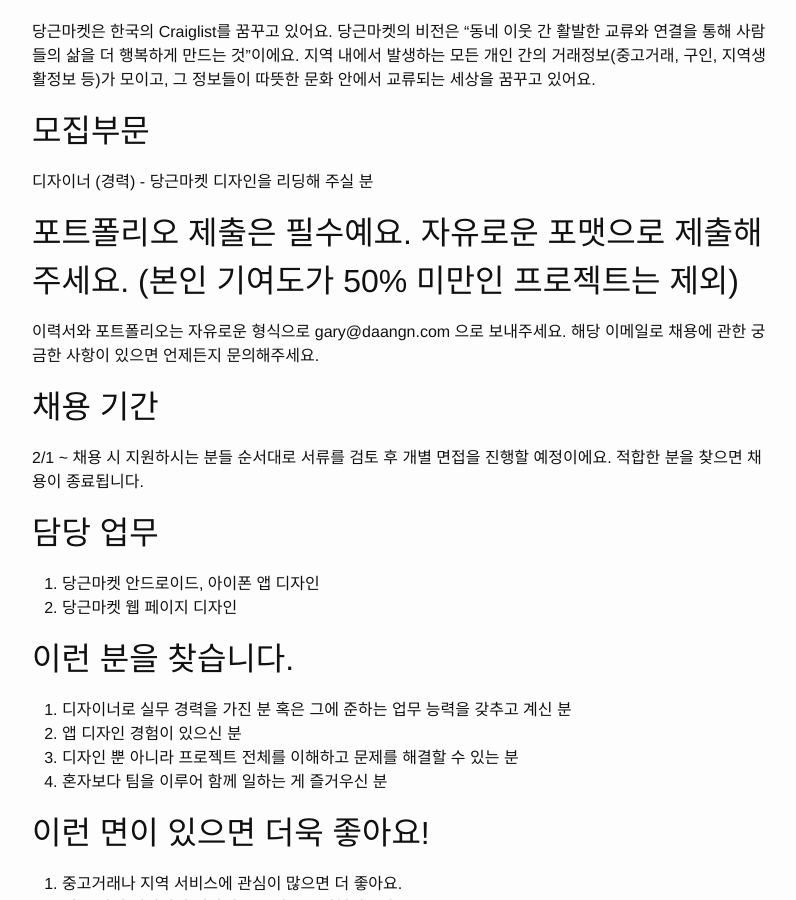
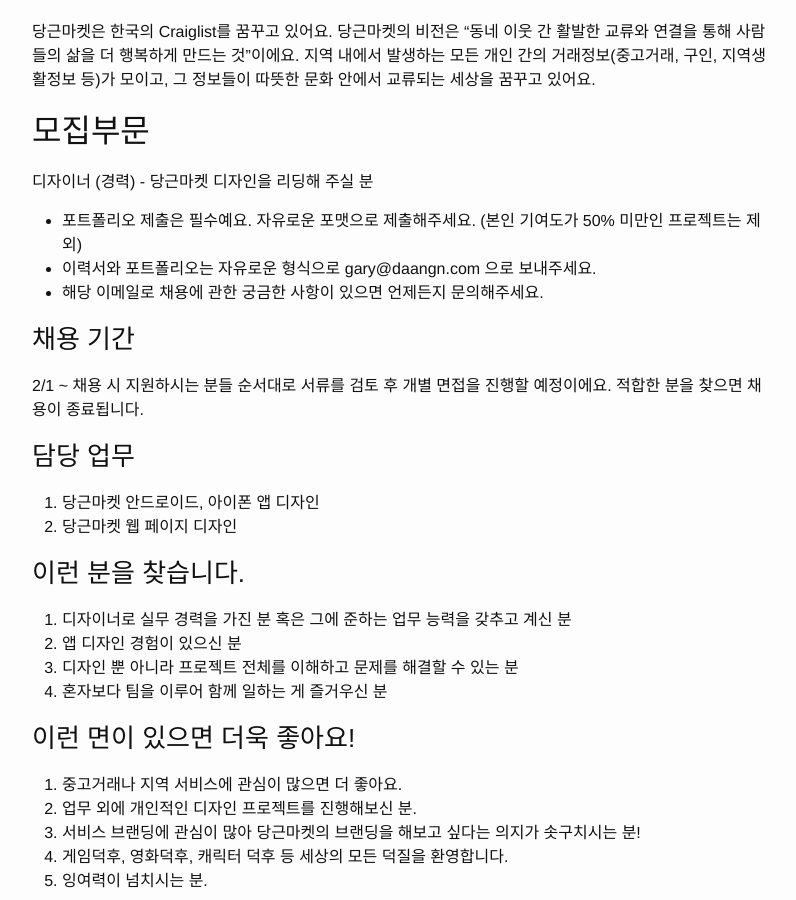
Before and after one commit to daangn/daangn-team-page, a Jekyll site: the page built from jobs.md, in a window 1280 px wide and 900 px high, scrolled down 381 px. Shown: the whole window, without its empty margins (238-1034 px from the left). Built offline with Jekyll 4.4.1, drawn with Linux system fonts in a browser that asks for light colours; some of the changed text lies outside the part shown.

Commit message:
Update jobs.md

```diff
--- a/jobs.md
+++ b/jobs.md
@@ -13,34 +13,32 @@
 당근마켓의 비전은 “동네 이웃 간 활발한 교류와 연결을 통해 사람들의 삶을 더 행복하게 만드는 것”이에요.
 지역 내에서 발생하는 모든 개인 간의 거래정보(중고거래, 구인, 지역생활정보 등)가 모이고, 그 정보들이 따뜻한 문화 안에서 교류되는 세상을 꿈꾸고 있어요.
 
-
 ## 모집부문
 디자이너 (경력) - 당근마켓 디자인을 리딩해 주실 분
 
-## 포트폴리오 제출은 필수예요. 자유로운 포맷으로 제출해주세요. (본인 기여도가 50% 미만인 프로젝트는 제외)
-이력서와 포트폴리오는 자유로운 형식으로 gary@daangn.com 으로 보내주세요.
-해당 이메일로 채용에 관한 궁금한 사항이 있으면 언제든지 문의해주세요.
+- 포트폴리오 제출은 필수예요. 자유로운 포맷으로 제출해주세요. (본인 기여도가 50% 미만인 프로젝트는 제외)
+- 이력서와 포트폴리오는 자유로운 형식으로 gary@daangn.com 으로 보내주세요.
+- 해당 이메일로 채용에 관한 궁금한 사항이 있으면 언제든지 문의해주세요.
 
-
-## 채용 기간
+### 채용 기간
 2/1 ~ 채용 시
 지원하시는 분들 순서대로 서류를 검토 후 개별 면접을 진행할 예정이에요.
 적합한 분을 찾으면 채용이 종료됩니다.
 
 
-## 담당 업무
+### 담당 업무
 1. 당근마켓 안드로이드, 아이폰 앱 디자인
 2. 당근마켓 웹 페이지 디자인
 
 
-## 이런 분을 찾습니다.
+### 이런 분을 찾습니다.
 1. 디자이너로 실무 경력을 가진 분 혹은 그에 준하는 업무 능력을 갖추고 계신 분
 2. 앱 디자인 경험이 있으신 분
 3. 디자인 뿐 아니라 프로젝트 전체를 이해하고 문제를 해결할 수 있는 분
 4. 혼자보다 팀을 이루어 함께 일하는 게 즐거우신 분
 
 
-## 이런 면이 있으면 더욱 좋아요!
+### 이런 면이 있으면 더욱 좋아요!
 1. 중고거래나 지역 서비스에 관심이 많으면 더 좋아요.
 2. 업무 외에 개인적인 디자인 프로젝트를 진행해보신 분.
 3. 서비스 브랜딩에 관심이 많아 당근마켓의 브랜딩을 해보고 싶다는 의지가 솟구치시는 분!
@@ -48,14 +46,14 @@
 5. 잉여력이 넘치시는 분.
 
 
-## 당근마켓팀은 이런 사람들로 구성되어 있어요
+### 당근마켓팀은 이런 사람들로 구성되어 있어요
 1. 자율적으로 일을 계획하고 실행하는 걸 좋아해요.
 2. 내가 가진 생각을 다른 구성원들에게 부드럽게 커뮤니케이션하고 다른 구성원들의 얘기도 잘 들어주려고 노력하고 있어요.
 3. 서비스 정신과 고객지향 마인드로 똘똘 뭉쳐 있어요.
 4. 모든 비효율적인 것, 불필요한 것, 잘못된 것 등에 대해서 당당히 NO를 외칠 준비가 되어있어요.
 
 
-## 우리는 이렇게 일해요
+### 우리는 이렇게 일해요
 * 판교 백현동 카페거리에 위치한 조용하고 한적한 환경에서 일하고 있어요.
 * 직급, 나이, 경력과 상관없이 자유롭게 이야기하기 위해 영어 이름을 사용하고 수평적인 문화를 유지하기 위해 노력하고 있어요.
 * 개인의 개성과 자유를 최대한 존중하되 팀워크와 책임감을 중요하게 생각해요.
```
Also changed, not shown: other parts of jobs.md (+1 -6 lines).
